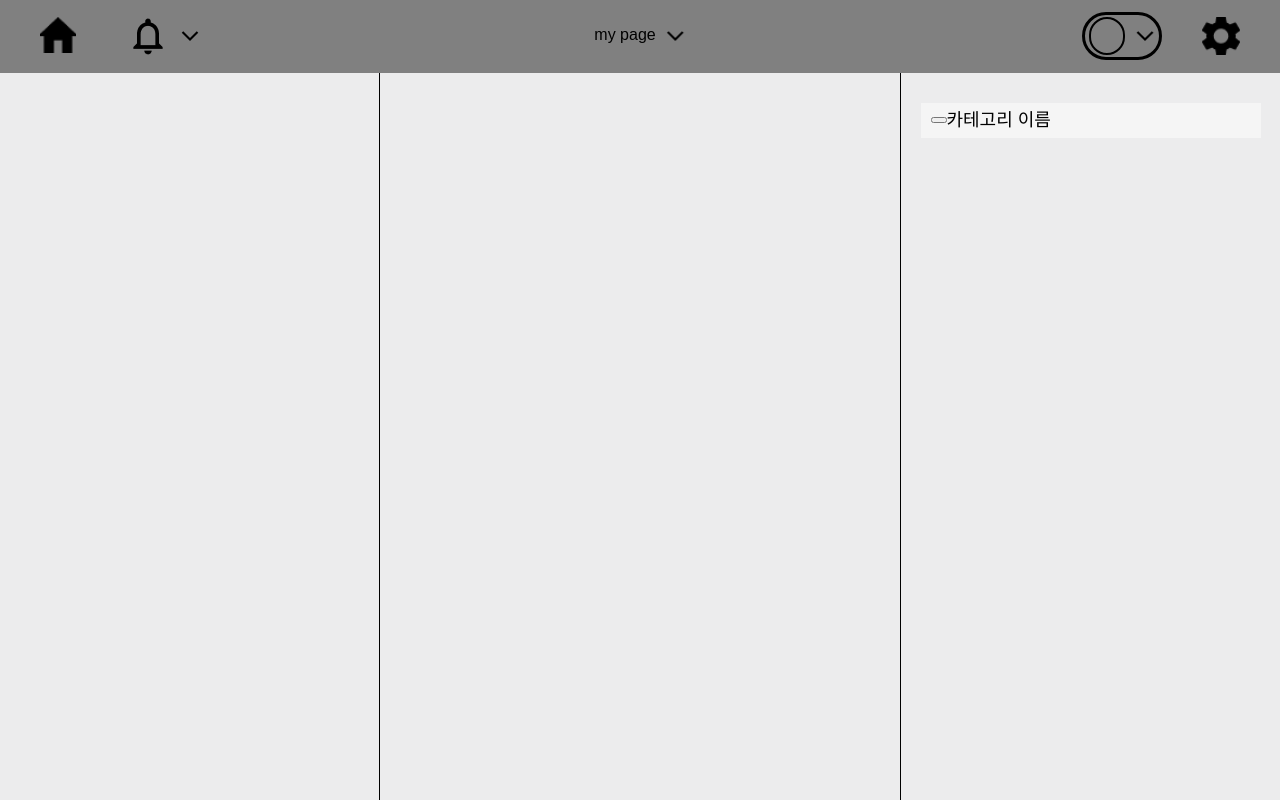
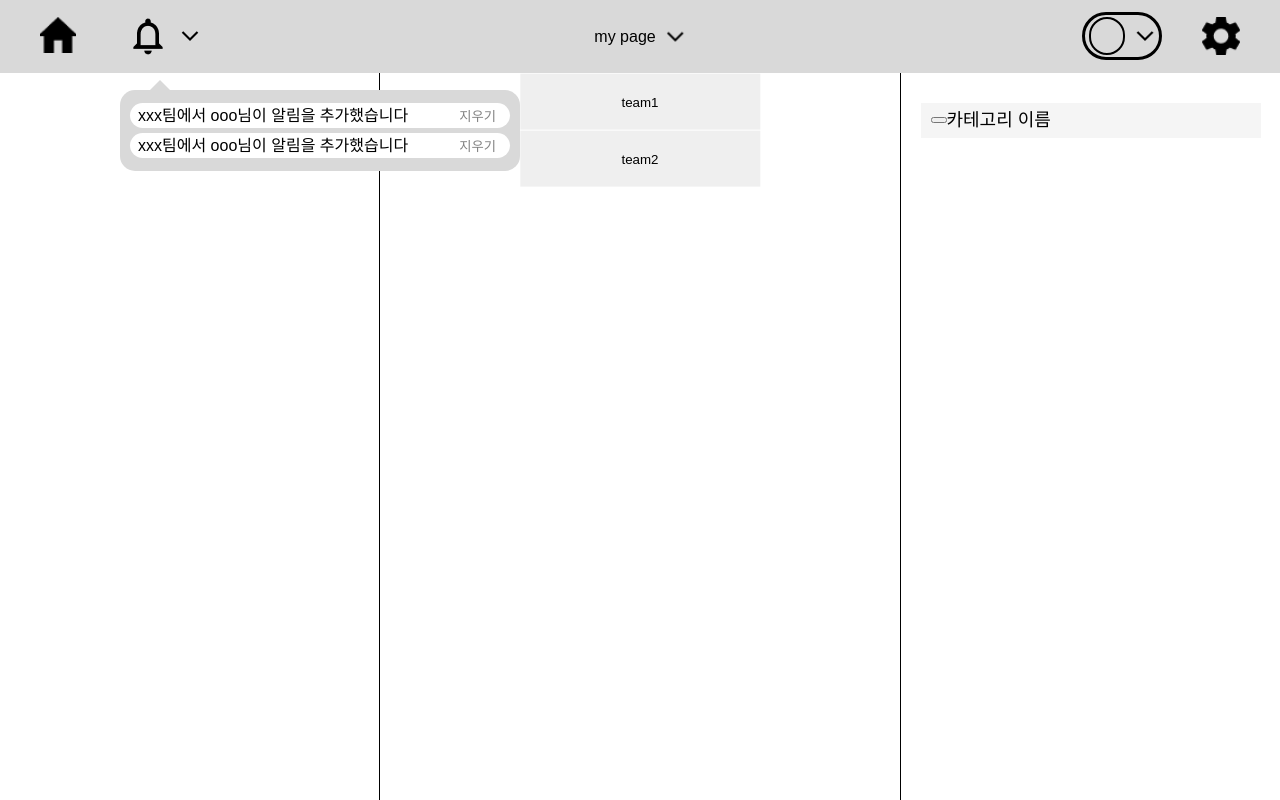
Before and after one commit to SFOC-scheduler/SFOC-frontend, a React (Create React App) app: page /main in a window 1280 px wide. Built offline with nearby package versions, Linux system fonts and the light colour scheme.

Commit message:
toogle alarm, team

```diff
--- a/src/route/Main/Main.tsx
+++ b/src/route/Main/Main.tsx
@@ -3,11 +3,7 @@ import styled from "styled-components";
 import { fetchApi } from "../../api";
 import { useState } from "react";
 import Main_header from "./Main_Header";
-
-import home_icon from "../../resources/Icon/home_icon.png";
-import alarm_icon from "../../resources/Icon/alarm_icon.png";
-import openDown_icon from "../../resources/Icon/moveDown_icon.png";
-import settings_icon from "../../resources/Icon/settings_icon.png";
+import Alarm from "../PopUp/Alarm";
 
 const Container = styled.div`
   width: 100vw;
@@ -15,7 +11,7 @@ const Container = styled.div`
   max-width: 1920px;
   max-height: 1080px;
   margin: 0 auto;
-  background-color: rgb(236, 236, 237);
+  background-color: white;
   display: flex;
   flex-direction: column;
   justify-content: center;
@@ -93,6 +89,7 @@ function Main() {
   return (
     <Container>
       <Main_header></Main_header>
+
       <MainContainer>
         <LeftPanel></LeftPanel>
         <MainArea>
--- a/src/route/Main/Main_Header.tsx
+++ b/src/route/Main/Main_Header.tsx
@@ -8,12 +8,14 @@ import alarm_icon from "../../resources/Icon/alarm_icon.png";
 import openDown_icon from "../../resources/Icon/moveDown_icon.png";
 import settings_icon from "../../resources/Icon/settings_icon.png";
 import { Link } from "react-router-dom";
+import Alarm from "../PopUp/Alarm";
+import TeamList from "../PopUp/TeamList";
 
 const Header = styled.div`
   position: relative;
   width: 100%;
   height: 80px;
-  background-color: gray;
+  background-color: #d9d9d9;
   display: flex;
   flex-direction: row;
   align-items: center;
@@ -44,7 +46,7 @@ const AlarmContainer = styled.div`
   margin-right: auto;
 `;
 
-const AlarmBtn = styled.button<BtnProps>`
+const AlarmBtn = styled.div<BtnProps>`
   width: 44px;
   height: 44px;
   background-image: url(${(props) => props.imgSrc});
@@ -68,6 +70,11 @@ const OpenBtn = styled.button<BtnProps>`
 
 const CurrentPageContainer = styled.div`
   position: absolute;
+  height: 100%;
+  display: flex;
+  flex-direction: row;
+  align-items: center;
+  justify-content: center;
   top: 50%;
   left: 50%;
   transform: translate(-50%, -50%);
@@ -104,18 +111,30 @@ const SettingsBtn = styled.button<BtnProps>`
 `;
 
 function Main_header() {
+  const [isAlarmOpen, setAlarmOpen] = useState(true);
+  const [isTeamOpen, setTeamOpen] = useState(true);
+
+  const toggleAlarm = () => {
+    setAlarmOpen(!isAlarmOpen);
+  };
+  const toggleTeam = () => {
+    setTeamOpen(!isTeamOpen);
+  };
+
   return (
     <Header>
       <Link to="/">
         <HomeBtn imgSrc={home_icon}></HomeBtn>
       </Link>
       <AlarmContainer>
+        {isAlarmOpen && <Alarm />}
         <AlarmBtn imgSrc={alarm_icon}></AlarmBtn>
-        <OpenBtn imgSrc={openDown_icon}></OpenBtn>
+        <OpenBtn imgSrc={openDown_icon} onClick={toggleAlarm}></OpenBtn>
       </AlarmContainer>
       <CurrentPageContainer>
+        {isTeamOpen && <TeamList />}
         my page
-        <OpenBtn imgSrc={openDown_icon}></OpenBtn>
+        <OpenBtn imgSrc={openDown_icon} onClick={toggleTeam}></OpenBtn>
       </CurrentPageContainer>
       <UserContainer>
         <UserImg></UserImg>
--- a/src/route/PopUp/Alarm.tsx
+++ b/src/route/PopUp/Alarm.tsx
@@ -1,5 +1,59 @@
+import styled from "styled-components";
+
+const AlarmBubble = styled.div`
+  position: absolute;
+  top: 90px;
+  left: 120px;
+  width: 400px;
+  background: #d9d9d9;
+  border-radius: 15px;
+  padding: 8px 10px;
+
+  &::after {
+    content: "";
+    position: absolute;
+    top: -10px;
+    left: 10%;
+    transform: translateX(-50%);
+    border-left: 10px solid transparent;
+    border-right: 10px solid transparent;
+    border-bottom: 10px solid #d9d9d9;
+  }
+`;
+
+const AlarmContainer = styled.div`
+  display: flex;
+  flex-direction: row;
+  align-items: center;
+  justify-content: space-between;
+  background-color: white;
+  border-radius: 20px;
+  padding: 2px 8px;
+  margin: 5px 0;
+  & p {
+    font-size: 16px;
+  }
+`;
+
+const DeleteBtn = styled.button`
+  border: 0;
+  background-color: transparent;
+  color: gray;
+`;
+
 function Alarm() {
-  return <div>alarm</div>;
+  return (
+    <AlarmBubble>
+      <AlarmContainer>
+        <p>xxx팀에서 ooo님이 알림을 추가했습니다</p>
+        <DeleteBtn>지우기</DeleteBtn>
+      </AlarmContainer>
+      <AlarmContainer>
+        <p>xxx팀에서 ooo님이 알림을 추가했습니다</p>
+        <DeleteBtn>지우기</DeleteBtn>
+      </AlarmContainer>
+    </AlarmBubble>
+  );
 }
 
 export default Alarm;
--- /dev/null
+++ b/src/route/PopUp/TeamList.tsx
@@ -0,0 +1,28 @@
+import styled from "styled-components";
+
+const TeamContainer = styled.div`
+  position: absolute;
+  top: 100%;
+  left: 50%;
+  transform: translateX(-50%);
+  border: 0;
+  border-radius: 5px;
+`;
+
+const TeamBtn = styled.button`
+  border: 0;
+  width: 240px;
+  height: 56px;
+  margin-top: 1px;
+`;
+
+function TeamList() {
+  return (
+    <TeamContainer>
+      <TeamBtn>team1</TeamBtn>
+      <TeamBtn>team2</TeamBtn>
+    </TeamContainer>
+  );
+}
+
+export default TeamList;
```
